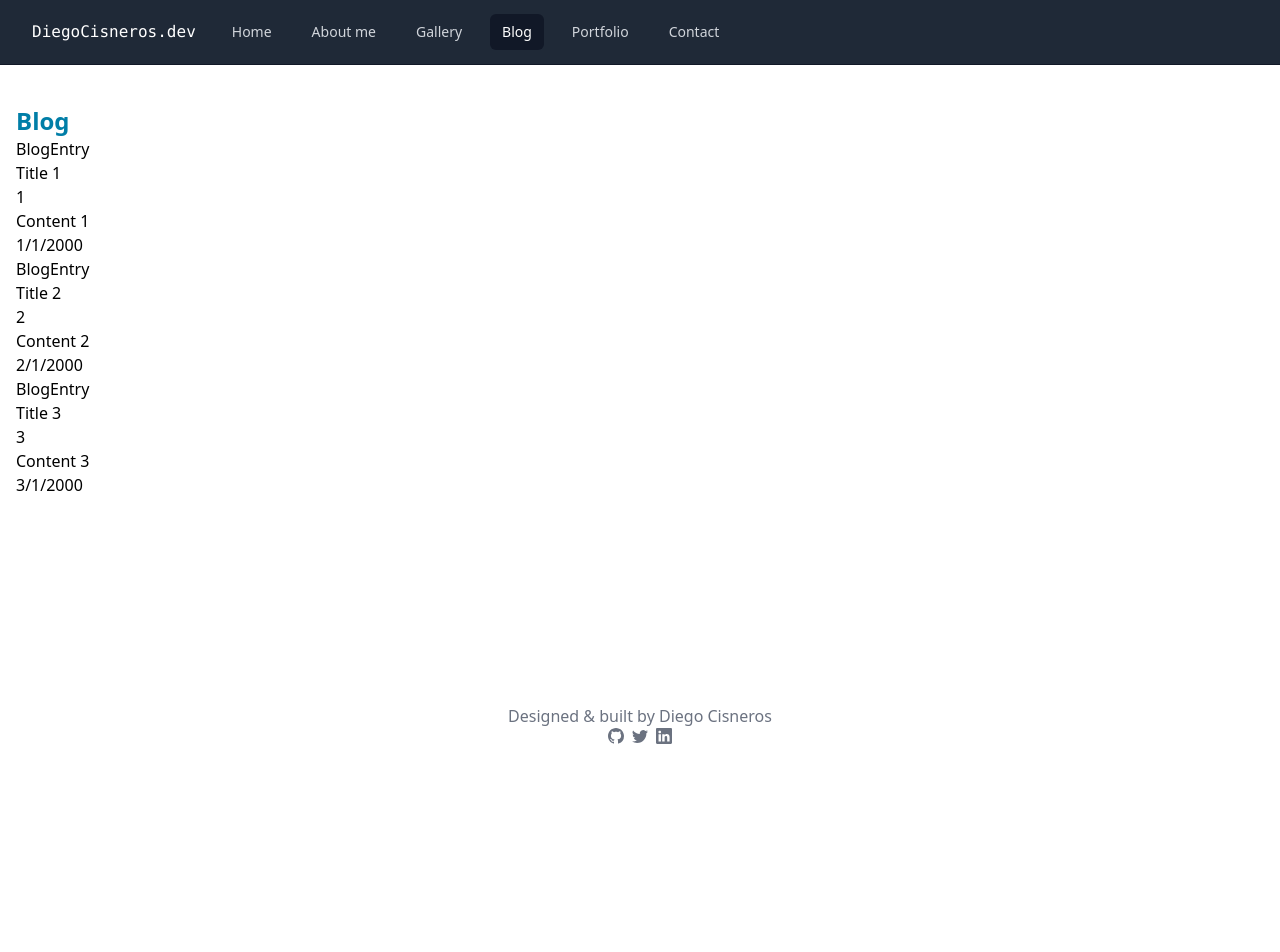
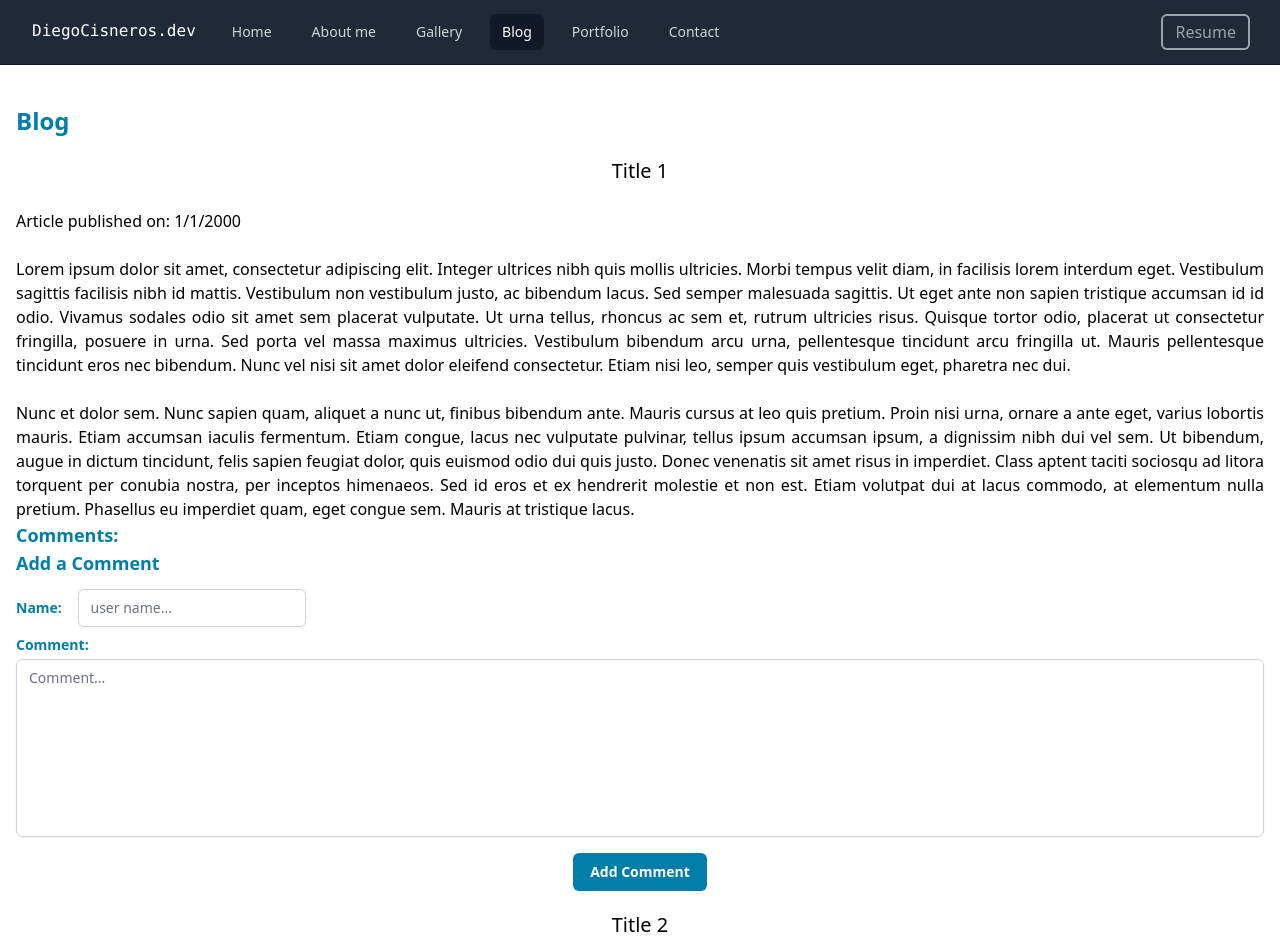
Before and after one commit to devcisne/personal-website, a React (Create React App) app: page /blog in a window 1280 px wide. Shown: the top 952 px of the page. Before the commit the page ends 800 px from the top, so only its background shows below. Built offline with nearby package versions, Linux system fonts and the light colour scheme.

Commit message:
continued development, completed most routes. only blog left to do

```diff
--- a/src/components/BlogEntry.jsx
+++ b/src/components/BlogEntry.jsx
@@ -1,18 +1,26 @@
 import React from 'react'
+import HTMLReactParser from "html-react-parser";
+import CommentsList from './CommentsList';
+import AddCommentForm from './addCommentForm';
+import { useState } from 'react';
 
 const BlogEntry = ({entry}) => {
-    console.log("wtf")
-    console.log(entry.title)
-    const {title,id,content,pubDate}=entry
-    console.log(title)
+  const [articleInfo, setArticleInfo] = useState({ upvotes: 0, comments: [] });
+
+    const {title,content,pubDate,comments}=entry
   return (
     <>
 
-    <div>BlogEntry</div>
-    <h1>{title}</h1>
-    <h2>{id}</h2>
-    <h2>{content}</h2>
-    <h2>{pubDate}</h2>
+    {/* <div className='text-lg'>BlogEntry</div> */}
+    <h1 className='text-xl text-center'>{title}</h1>
+    <br />
+    <h2>Article published on: {pubDate}</h2>
+    {/* <h2>{id}</h2> */}
+    <br />
+    <div className='text-justify'>{HTMLReactParser(content)}</div>
+    <CommentsList comments={comments} />
+    <AddCommentForm articleName={title} setArticleInfo={setArticleInfo} />
+
 
     </>
   )
--- /dev/null
+++ b/src/components/CommentsList.jsx
@@ -0,0 +1,17 @@
+import React from "react";
+import { CgUser } from "react-icons/cg";
+
+
+const CommentsList = ({ comments }) => (
+  <>
+    <h3 className="text-lg font-semibold text-[#007EA7] ">Comments:</h3>
+    {comments.map((comment, key) => (
+      <div className="mb-6  border-b-4 border-b-black" key={key}>
+       <CgUser className="inline text-2xl"/> <h3 className="text-lg mb-3 inline"> {comment.username}</h3>
+        <p>"{comment.text}"</p>
+      </div>
+    ))}
+  </>
+);
+
+export default CommentsList;
--- a/src/components/Footer.jsx
+++ b/src/components/Footer.jsx
@@ -4,7 +4,7 @@ import { BsGithub, BsTwitter, BsLinkedin } from "react-icons/bs";
 const Footer = () => {
   return (
     <>
-      <div className="  flex flex-col mb-2">
+      <div className="flex flex-col mb-2">
         <p className="text-gray-500 font-thin mx-auto">
           Designed &#38; built by Diego Cisneros
         </p>
--- a/src/components/NavBar.jsx
+++ b/src/components/NavBar.jsx
@@ -24,7 +24,7 @@ function NavBar() {
     <div className="bg-gray-800">
       <div className="max-w-7xl mx-auto px-2 sm:px-6 lg:px-8">
         <div className="relative flex items-center justify-between h-16">
-          <div className="absolute inset-y-0 left-0 flex items-center sm:hidden">
+          <div className="absolute inset-y-0 left-0 flex items-center md:hidden">
             {/* Mobile menu button*/}
             <button onClick={()=>setOpen(!open)} className="inline-flex items-center justify-center p-2 rounded-md text-gray-400 hover:text-white hover:bg-gray-700 focus:outline-none focus:ring-2 focus:ring-inset focus:ring-white">
               <span className="sr-only">Open main menu</span>
@@ -36,24 +36,15 @@ function NavBar() {
             </button>
           </div>
           {/* nav items */}
-          <div className="flex-1 flex items-center justify-center sm:items-stretch sm:justify-start">
+          <div className="flex-1 flex items-center justify-center md:items-stretch md:justify-start">
             <div className="flex-shrink-0 flex items-center">
-              <Link to={"/"} className="font-mono text-white">
+              <Link to={"/"} className="group transition duration-300 font-mono text-white">
                 DiegoCisneros.dev
+                <span className="block max-w-0 group-hover:max-w-full transition-all duration-500 h-0.5 bg-[#00A8E8]"></span>
               </Link>
-              {/* <img
-                    className="block lg:hidden h-8 w-auto"
-                    src="https://tailwindui.com/img/logos/workflow-mark-indigo-500.svg"
-                    alt="Workflow"
-                  />
-                  <img
-                    className="hidden lg:block h-8 w-auto"
-                    src="https://tailwindui.com/img/logos/workflow-logo-indigo-500-mark-white-text.svg"
-                    alt="Workflow"
-                  /> */}
             </div>
             {/* big menu */}
-            <div className="hidden sm:block sm:ml-6">
+            <div className="hidden md:block md:ml-6">
               <div className="flex space-x-4">
                 {navigation.map((item) => (
                   <Link
@@ -72,9 +63,17 @@ function NavBar() {
               </div>
             </div>
           </div>
+          <div className="absolute inset-y-0 right-0 flex items-center pr-2 sm:static sm:inset-auto sm:ml-6 sm:pr-0">
+                <button
+                  type="button"
+                  className="bg-gray-800 p-1 rounded text-gray-400 hover:text-white ring-2  ring-gray-400 hover:ring-white"
+                >
+          <a href = "/documents/diegoCisnerosCV.pdf" target = "_blank" className="mx-2">Resume</a>
+                </button>
+              </div>
         </div>
       </div>
-      <div className="sm:hidden">
+      <div className="md:hidden">
         {open && (
           <div className="flex flex-col px-2 pt-2 pb-3 space-y-1">
             {navigation.map((item) => (
--- /dev/null
+++ b/src/components/addCommentForm.jsx
@@ -0,0 +1,110 @@
+import React from "react";
+import { useForm } from "react-hook-form";
+import axios from "axios";
+
+const AddCommentForm = ({ articleName, setArticleInfo }) => {
+  const {
+    register,
+    handleSubmit,
+    formState: { errors },
+  } = useForm({ defaultValues: { userName: "", commentContent: "" } });
+
+  //   const [username, setUsername] = useState("");
+  //   const [commentText, setCommentText] = useState("");
+  const addComment = (data) => {
+    console.log(data);
+    // axios({
+    //   method: "POST",
+    //   url: `http://localhost:5000//api/articles/${articleName}/add-comment`,
+    //   data,
+    // }).then((response) => {
+    //   console.log(response);
+
+    //   console.log(response.data);
+    //   if (response.data.status === "success") {
+    //     console.log("Message Sent.");
+    //     setArticleInfo(response.data);
+    //     this.resetForm();
+    //   } else if (response.data.status === "fail") {
+    //     console.log("Message failed to send.");
+    //   }
+    // });
+  };
+
+  // const body = addComment;
+  // setArticleInfo(body);
+  // setUsername("");
+  // setCommentText("");
+  //   };
+
+  return (
+    <div id="add-comment-form">
+      <h3 className="text-lg font-semibold text-[#007EA7] ">Add a Comment</h3>
+      <form onSubmit={handleSubmit(addComment)}>
+        <div className="my-2">
+          <label
+            htmlFor="userName"
+            className="text-sm font-semibold text-[#007EA7]"
+          >
+            Name:{" "}
+          </label>
+          <input
+            name="userName"
+            type="text"
+            {...register("userName", {
+              required: "User name is a required field.",
+              minLength: {
+                value: 3,
+                message: "Minimum user name length is 3 chars",
+              }
+            })}
+            placeholder="user name..."
+            className={`ml-3 mt-1 focus:ring-[#00A8E8] focus:border-[#00A8E8] shadow-sm sm:text-sm border-gray-300 rounded-md ${
+              errors.userName ? "border-pink-500 text-pink-600" : ""
+            }
+            `}
+          />
+          <p className="text-pink-600">{errors.userName?.message}</p>
+        </div>
+        <div className="my-2">
+          <label
+            htmlFor="commentContent"
+            className="block text-sm font-semibold text-[#007EA7]"
+          >
+            Comment:
+          </label>
+
+          <textarea
+            {...register("commentContent", {
+              required: "Comment content is required",
+              minLength: {
+                value: 5,
+                message: "Minimum comment content length is 5 chars",
+              },
+            })}
+            name="commentContent"
+            placeholder="Comment..."
+            className={`mt-1 focus:ring-[#00A8E8] focus:border-[#00A8E8] block w-full shadow-sm sm:text-sm border-gray-300 rounded-md ${
+              errors.commentContent ? "border-pink-500 text-pink-600" : ""
+            }
+      `}
+            rows="8"
+            style={{ resize: "none" }}
+          />
+          <p className="text-pink-600">{errors.commentContent?.message}</p>
+        </div>
+
+        <div className="place-content-center  flex items-center">
+          <button
+            type="submit"
+            className="inline-flex justify-center mt-2 py-2 px-4 border border-transparent shadow-sm text-sm font-semibold rounded-md text-white bg-[#007EA7] hover:bg-[#00A8E8] focus:outline-none focus:ring-2 focus:ring-offset-2 focus:ring--[#00A8E8] "
+          >
+            Add Comment
+          </button>
+        </div>
+      </form>
+    </div>
+  );
+};
+
+export default AddCommentForm;
--- a/src/routes/Blog.jsx
+++ b/src/routes/Blog.jsx
@@ -6,20 +6,36 @@ import BlogEntry from "../components/BlogEntry";
 const blogEntries=[{
   id:"1",
   title:"Title 1",
-  content:"Content 1",
-  pubDate:"1/1/2000"
+  content:`
+<p>
+    Lorem ipsum dolor sit amet, consectetur adipiscing elit. Integer ultrices nibh quis mollis ultricies. Morbi tempus velit diam, in facilisis lorem interdum eget. Vestibulum sagittis facilisis nibh id mattis. Vestibulum non vestibulum justo, ac bibendum lacus. Sed semper malesuada sagittis. Ut eget ante non sapien tristique accumsan id id odio. Vivamus sodales odio sit amet sem placerat vulputate. Ut urna tellus, rhoncus ac sem et, rutrum ultricies risus. Quisque tortor odio, placerat ut consectetur fringilla, posuere in urna. Sed porta vel massa maximus ultricies. Vestibulum bibendum arcu urna, pellentesque tincidunt arcu fringilla ut. Mauris pellentesque tincidunt eros nec bibendum. Nunc vel nisi sit amet dolor eleifend consectetur. Etiam nisi leo, semper quis vestibulum eget, pharetra nec dui.
+</p>
+  <br/>
+
+  <p>Nunc et dolor sem. Nunc sapien quam, aliquet a nunc ut, finibus bibendum ante. Mauris cursus at leo quis pretium. Proin nisi urna, ornare a ante eget, varius lobortis mauris. Etiam accumsan iaculis fermentum. Etiam congue, lacus nec vulputate pulvinar, tellus ipsum accumsan ipsum, a dignissim nibh dui vel sem. Ut bibendum, augue in dictum tincidunt, felis sapien feugiat dolor, quis euismod odio dui quis justo. Donec venenatis sit amet risus in imperdiet. Class aptent taciti sociosqu ad litora torquent per conubia nostra, per inceptos himenaeos. Sed id eros et ex hendrerit molestie et non est. Etiam volutpat dui at lacus commodo, at elementum nulla pretium. Phasellus eu imperdiet quam, eget congue sem. Mauris at tristique lacus. </p>`,
+  pubDate:"1/1/2000",
+  comments:[]
 },
 {
   id:"2",
   title:"Title 2",
-  content:"Content 2",
-  pubDate:"2/1/2000"
+  content:` <p>Quisque varius tristique pharetra. Curabitur metus elit, consequat condimentum ante ut, luctus interdum metus. Morbi ornare augue faucibus diam dictum, at dignissim libero tempus. Praesent est nisl, porttitor eget efficitur nec, tincidunt a enim. Sed quis tellus nulla. Suspendisse potenti. Maecenas tristique eros dignissim sem egestas, at fermentum elit lobortis. Etiam euismod volutpat nunc, in placerat ex accumsan a. Nam at purus lobortis, molestie felis sit amet, consequat ipsum. Vestibulum gravida sagittis nunc, a auctor ex fermentum ac. Vivamus non euismod lectus. Fusce et semper tellus. Nunc vulputate, lacus nec commodo tincidunt, leo magna ornare sem, vitae hendrerit felis est at justo. Donec non mauris quis mauris rutrum maximus.</p>
+  <br/>
+
+  <p>Integer eu neque consectetur, porta sapien eget, congue sem. Maecenas nec nisi faucibus, maximus quam blandit, commodo tortor. Etiam dui lectus, vehicula ac magna et, porttitor placerat ex. Integer faucibus sed neque vel imperdiet. Phasellus tellus odio, tempus sit amet odio et, maximus vehicula nisi. Nulla facilisi. Quisque vel quam eget eros cursus euismod. Sed maximus vitae mauris vel accumsan. Proin vitae posuere nisi, sed hendrerit tortor. Pellentesque semper hendrerit quam id pharetra. Vestibulum eleifend lacus nec ornare posuere. Integer vulputate elit at tempor aliquam. Nam auctor, tortor id luctus pharetra, dui neque ultricies libero, at lobortis ante erat eu leo. Aliquam maximus vestibulum orci at iaculis. Sed fringilla lectus odio, vel ornare leo convallis id. Ut molestie ornare est finibus ultricies.</p> `,
+  pubDate:"2/1/2000",
+  comments:[]
+
 },
 {
   id:"3",
   title:"Title 3",
-  content:"Content 3",
-  pubDate:"3/1/2000"
+  content:` <p>Quisque in fringilla lorem, non tincidunt erat. Mauris commodo ac arcu ac feugiat. Suspendisse tempor eu felis eu placerat. Nulla cursus maximus purus, et sagittis erat porttitor et. Praesent non metus id massa sollicitudin accumsan. Duis vitae purus risus. Etiam lacinia sed orci nec tempus. Proin tincidunt dui ac vulputate suscipit. Morbi ac augue mi. Sed mollis, nunc eu malesuada fringilla, urna lacus lacinia tellus, at finibus risus lorem eget justo. Praesent pellentesque, urna non tincidunt fermentum, tellus eros blandit tellus, sed consequat dui nisi eget erat. Pellentesque nibh neque, dignissim ut semper a, aliquam vel velit. Nullam a urna non mi condimentum iaculis non ut ligula. Curabitur placerat tellus vel luctus varius.</p>
+<br/>
+  <p>Praesent tincidunt, nisl a vulputate rutrum, diam ligula tempus turpis, vitae auctor sapien justo in erat. Phasellus quam neque, malesuada quis condimentum et, scelerisque ac sapien. Donec orci erat, posuere sed diam sed, sollicitudin sollicitudin dolor. Maecenas dignissim elit vitae gravida placerat. Proin gravida urna purus, in sodales libero interdum vitae. Praesent ultricies ipsum at erat vulputate suscipit. Nunc luctus, arcu vel pulvinar tempor, nulla augue iaculis lacus, quis dapibus lacus velit non sem. Nunc rhoncus elit est, eget tempor mauris consequat non.</p> `,
+  pubDate:"3/1/2000",
+  comments:[{username:"luca",text:"lorem ipsum"},{username:"alejandro",text:"lorem ipsum"}]
+
 }
 ]
 
@@ -28,11 +44,13 @@ function Blog() {
   return (
     <>
       <NavBar />
-      <div className="h-[80vh]  bg-[#ffffff] border-t border-gray-900 ">
+      <div className="min-h-[85vh] bg-[#ffffff] border-t border-gray-900 ">
         <div className="container py-10 px-4">
           <h1 className="text-2xl font-semibold text-[#007EA7] ">Blog</h1>
           {blogEntries.map(element => (
-            <BlogEntry entry={element}/>
+            <div className="my-5">
+            <BlogEntry entry={element} key={element.id} />
+            </div>
             ))}
         </div>
       </div>
--- a/src/routes/Contact.jsx
+++ b/src/routes/Contact.jsx
@@ -11,10 +11,10 @@ const sendForm = (data) => {
 
     console.log(response.data)
     if (response.data.status === 'success') {
-      alert("Message Sent.");
+      console.log("Message Sent.");
       this.resetForm()
     } else if (response.data.status === 'fail') {
-      alert("Message failed to send.")
+      console.log("Message failed to send.")
     }
   })
 }
--- a/src/routes/Gallery.jsx
+++ b/src/routes/Gallery.jsx
@@ -29,15 +29,16 @@ const Gallery = () => {
   return (
     <>
       <NavBar />
-      <div className="h-[80vh]  bg-[#ffffff] border-t border-gray-900 ">
+      <div className="min-h-[85vh] bg-[#ffffff] border-t border-gray-900 ">
         <div className="container py-10 px-4 text-justify w-full mx-auto">
           <h1 className="text-2xl font-semibold text-[#007EA7] ">Gallery</h1>
           <div className="mt-3">
             <ImageGallery items={images} autoPlay="true" slideInterval="5000" />
           </div>
         </div>
-        <Footer />
       </div>
+      <Footer />
+
     </>
   );
 };
```
Also changed, not shown: 1 other file (tests, documents, lock files or other folders).
